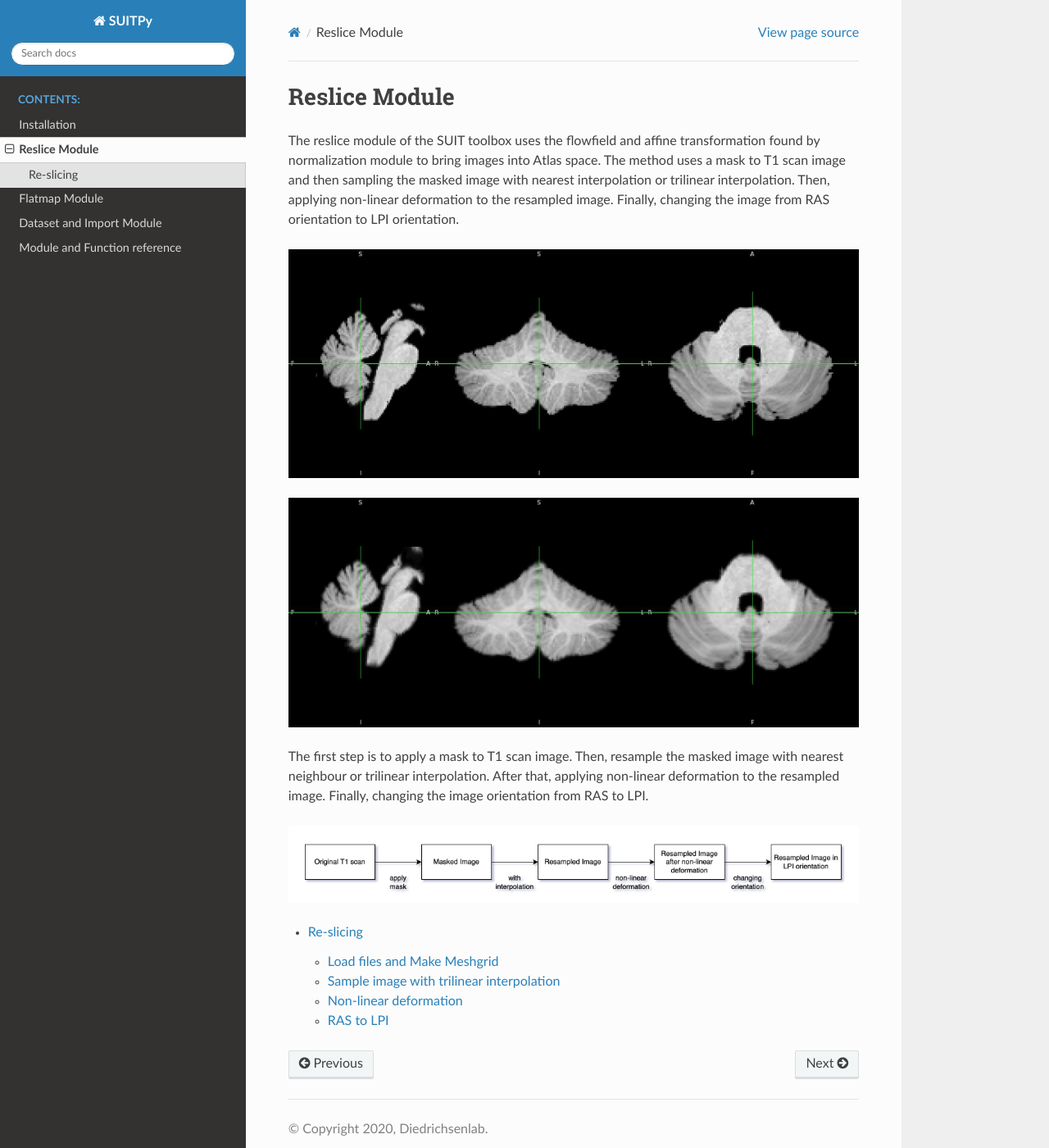
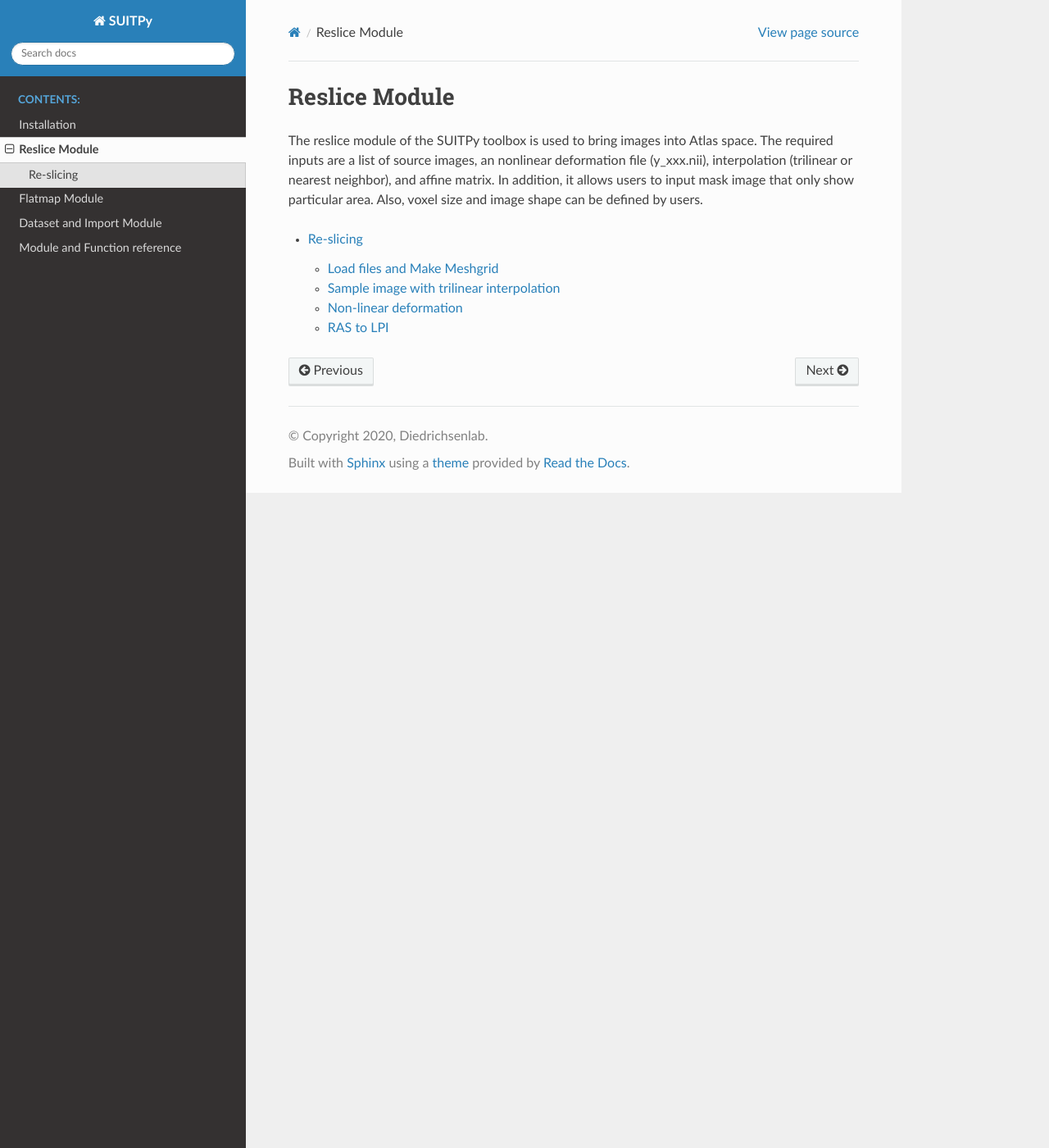
Before and after one commit to DiedrichsenLab/SUITPy, a Sphinx documentation site: the page built from docs/source/reslice.rst, in a window 1280 px wide and 1400 px high. Shown: the whole window at 82% size. Built offline with Sphinx 7.4.7 and the Read the Docs theme 2.0.0, drawn with Linux system fonts in a browser that asks for light colours; pages that are not in the unit, such as notebooks, are missing from menus.

Commit message:
Add files via upload

```diff
--- a/docs/source/reslice.rst
+++ b/docs/source/reslice.rst
@@ -1,15 +1,7 @@
 Reslice Module
-==============
+===============
 
-The reslice module of the SUIT toolbox uses the flowfield and affine transformation found by normalization module to bring images into Atlas space. The method uses a mask to T1 scan image and then sampling the masked image with nearest interpolation or trilinear interpolation. Then, applying non-linear deformation to the resampled image. Finally, changing the image from RAS orientation to LPI orientation.
-
-.. image:: masked_img.jpg
-
-.. image:: reslice_img.jpg
-
-The first step is to apply a mask to T1 scan image. Then, resample the masked image with nearest neighbour or trilinear interpolation. After that, applying non-linear deformation to the resampled image. Finally, changing the image orientation from RAS to LPI.
-
-.. image:: reslice_digram.jpg
+The reslice module of the SUITPy toolbox is used to bring images into Atlas space. The required inputs are a list of source images, an nonlinear deformation file (y_xxx.nii), interpolation (trilinear or nearest neighbor), and affine matrix. In addition, it allows users to input mask image that only show particular area. Also, voxel size and image shape can be defined by users.
 
 
 .. toctree::
```
